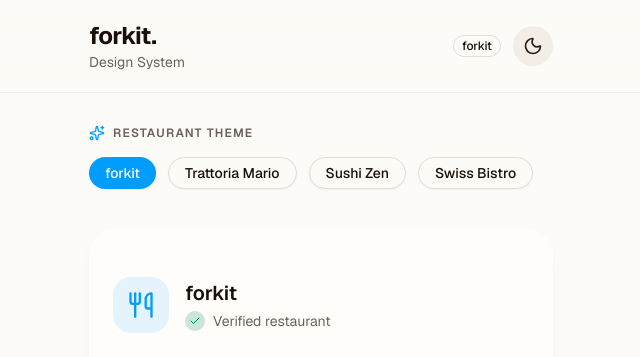
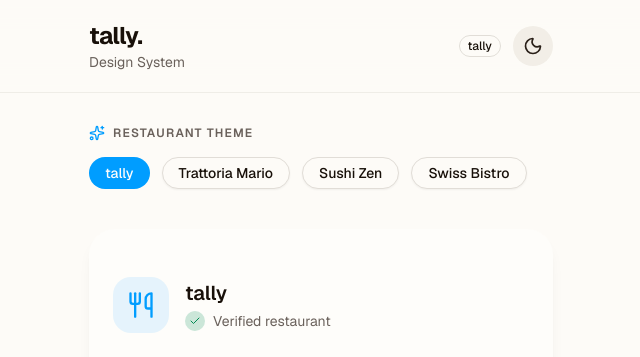
Before and after one commit to lostal/tally, a Next.js app: page / in a window 1280 px wide. Shown: the top 357 px of the page, without its empty margins (316-956 px from the left). Built offline with nearby package versions, Linux system fonts and the light colour scheme.

Commit message:
refactor: rename project from forkit to tally

```diff
--- a/package.json
+++ b/package.json
@@ -1,5 +1,5 @@
 {
-  "name": "forkit",
+  "name": "tally",
   "version": "0.1.0",
   "private": true,
   "scripts": {
--- a/src/app/(marketing)/about/page.tsx
+++ b/src/app/(marketing)/about/page.tsx
@@ -1,4 +1,4 @@
 // About page - placeholder
 export default function AboutPage() {
-  return <div>About forkit</div>;
+  return <div>About tally</div>;
 }
--- a/src/app/globals.css
+++ b/src/app/globals.css
@@ -3,7 +3,7 @@
 @custom-variant dark (&:is(.dark *));
 
 /* ============================================
-   FORKIT DESIGN SYSTEM
+   TALLY DESIGN SYSTEM
    Premium Fintech Aesthetic
    Inspired by: Revolut, N26, Bauhaus, Apple
    ============================================ */
--- a/src/app/layout.tsx
+++ b/src/app/layout.tsx
@@ -17,18 +17,18 @@ const fontMono = Geist_Mono({
 
 export const metadata: Metadata = {
   title: {
-    default: 'forkit. | Pay your bill, your way',
-    template: '%s | forkit.',
+    default: 'tally. | Pay your bill, your way',
+    template: '%s | tally.',
   },
   description: 'Split the bill, pay with ease. Scan, select, and go.',
   keywords: ['restaurant', 'payment', 'split bill', 'QR code', 'mobile payment'],
-  authors: [{ name: 'forkit' }],
-  creator: 'forkit',
+  authors: [{ name: 'tally' }],
+  creator: 'tally',
   manifest: '/manifest.json',
   appleWebApp: {
     capable: true,
     statusBarStyle: 'default',
-    title: 'forkit.',
+    title: 'tally.',
   },
 };
 
--- a/src/app/page.tsx
+++ b/src/app/page.tsx
@@ -236,7 +236,7 @@ export default function DemoPage() {
               animate={{ opacity: 1, x: 0 }}
               transition={{ type: 'spring', stiffness: 300, damping: 24 }}
             >
-              <h1 className="text-2xl font-bold tracking-tight">forkit.</h1>
+              <h1 className="text-2xl font-bold tracking-tight">tally.</h1>
               <p className="text-muted-foreground text-sm">Design System</p>
             </motion.div>
             <div className="flex items-center gap-3">
@@ -461,7 +461,7 @@ export default function DemoPage() {
 
         {/* Footer */}
         <footer className="py-12 text-center">
-          <p className="text-muted-foreground text-sm">forkit. — Pay your bill, your way</p>
+          <p className="text-muted-foreground text-sm">tally. — Pay your bill, your way</p>
           <p className="text-muted-foreground/60 mt-1 text-xs">© 2025 — Portfolio Project</p>
         </footer>
       </motion.div>
--- a/src/components/providers/theme-provider.tsx
+++ b/src/components/providers/theme-provider.tsx
@@ -16,9 +16,9 @@ export interface RestaurantTheme {
   logoUrl?: string;
 }
 
-// Default theme (forkit brand)
+// Default theme (tally brand)
 const DEFAULT_THEME: RestaurantTheme = {
-  name: 'forkit',
+  name: 'tally',
   slug: 'demo',
   primaryHue: 217,
   primarySaturation: 91,
--- a/src/components/trust/trust-card.tsx
+++ b/src/components/trust/trust-card.tsx
@@ -109,7 +109,7 @@ export function TrustCard({
 
           {/* Trust footer */}
           <p className="text-muted-foreground text-center text-xs">
-            Secure payment powered by forkit.
+            Secure payment powered by tally.
             <br />
             You&apos;ll choose your items next.
           </p>
--- a/src/types/index.ts
+++ b/src/types/index.ts
@@ -1,5 +1,5 @@
 /**
- * Forkit Type Definitions
+ * Tally Type Definitions
  *
  * Central export for all TypeScript types used in the application.
  */
```
Also changed, not shown: public/manifest.json, 1 other file (tests, documents, lock files or other folders).
